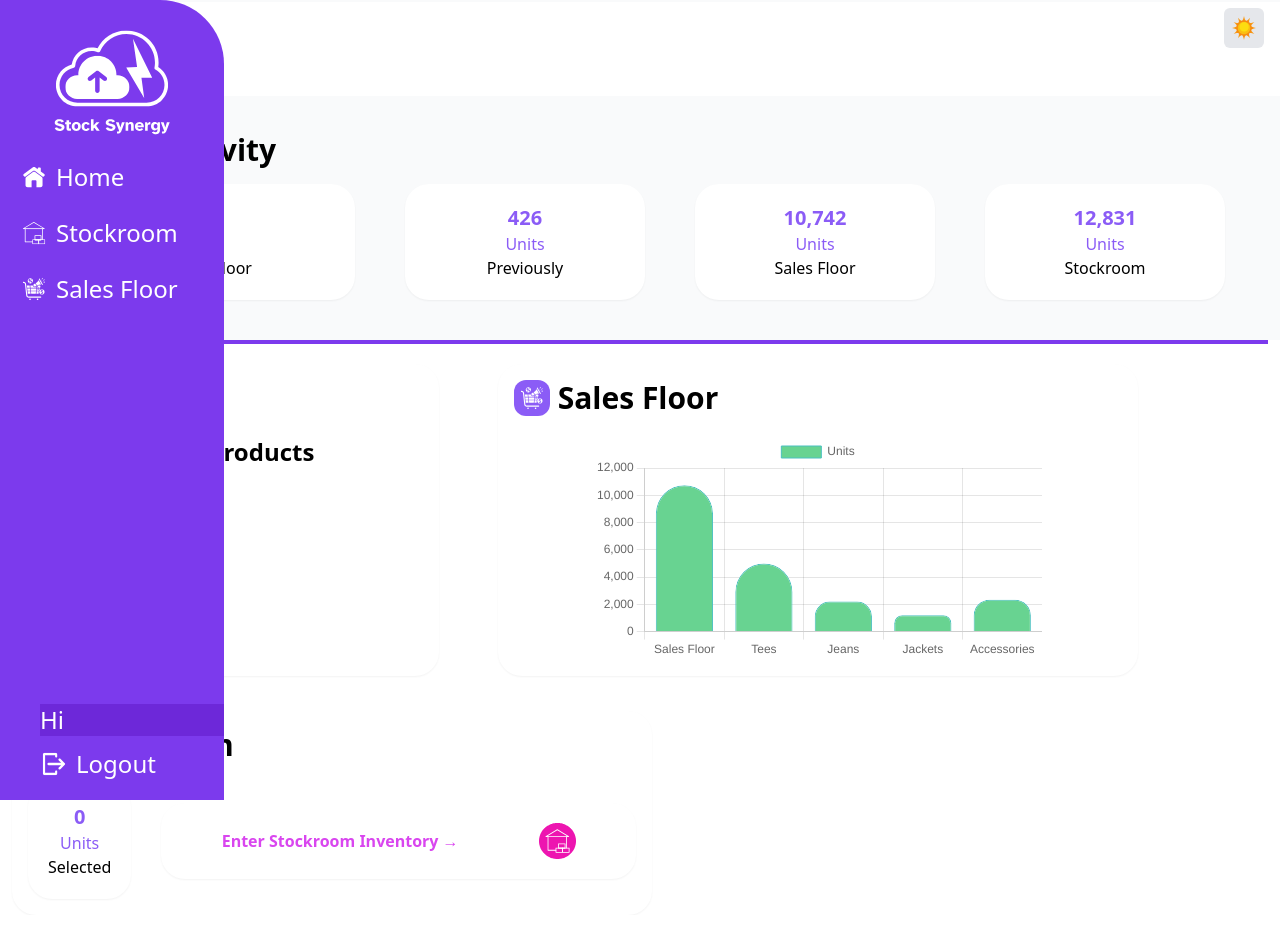
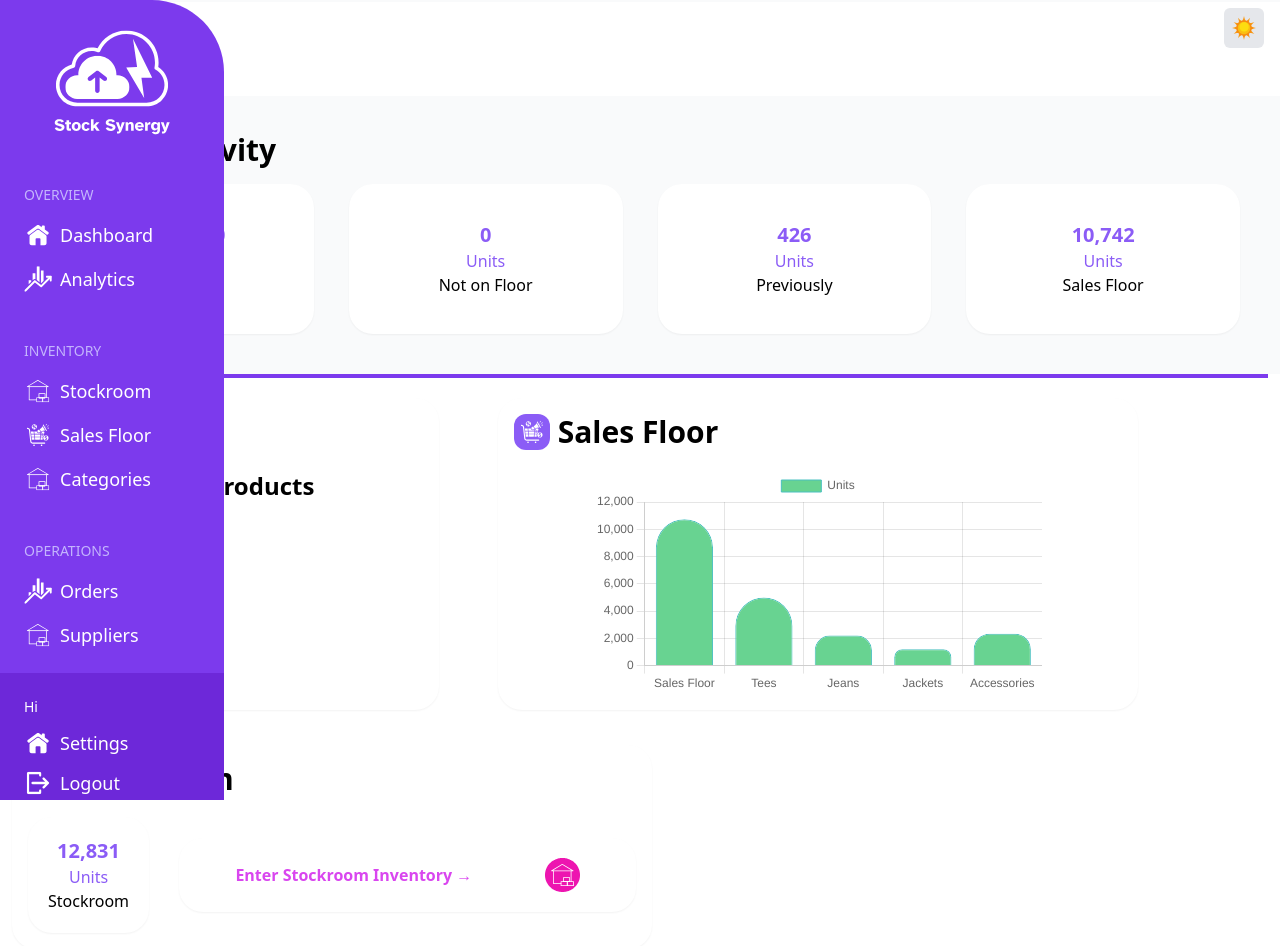
Before and after one commit to MaggPerez/StockSynergy, a React (Vite) app: page /home in a window 1280 px wide. Shown: the top 946 px of the page. Built offline with nearby package versions, Linux system fonts and the light colour scheme; no server answers; the database is empty.

Commit message:
testing new sidebar and created "selected" section in stockroom page

```diff
--- a/src/components/Checkbox.tsx
+++ b/src/components/Checkbox.tsx
@@ -1,12 +1,18 @@
+import { useState, useEffect } from "react";
 
+interface props{
+    onClick?: () => void;
+}
 
+function Checkbox({onClick}: props) {
 
-function Checkbox() {
+    //figure out how to click an item and it moves to selected region
+
     return (
         <div className="flex gap-2">
             <input type="checkbox" id="some_id" className="relative peer shrink-0
              appearance-none w-4 h-4 border-2 border-blue-500 rounded-sm bg-white mt-1 checked:bg-blue-800 checked:border-0"/>
-            <label htmlFor="some_id" className="mt-1">Select</label>
+            <label onClick={onClick} htmlFor="some_id" className="mt-1">Select</label>
             <svg
                 className="absolute w-4 h-4 mt-1 hidden peer-checked:block pointer-events-none "
                 xmlns="https://www.w3.org/2000/svg"
--- a/src/components/Dashboard.tsx
+++ b/src/components/Dashboard.tsx
@@ -1,10 +1,17 @@
-import { Link } from "react-router-dom";
-import DarkModeToggle from "./DarkModeToggle";
-import PageHeader from "./PageHeader";
+import { useState, useEffect } from "react"
+import { getNotOnFloorNum } from "../components/ProductList";
+import { generateSales } from "../script";
+export default function Dashboard() {
+    let current_sales = generateSales();
 
+    const [NOF, setNOF] = useState<number | string>("Loading");
+        useEffect(() =>{
 
-export default function Dashboard() {
-    let name = localStorage.getItem('username');
+            async function fetchNOF() {
+                setNOF(await getNotOnFloorNum());
+            }
+            fetchNOF();
+        }, [])
 
 
     return (
@@ -18,44 +25,44 @@ export default function Dashboard() {
 
             </div>
 
-            <div className="flex gap-[35px] flex-wrap justify-center text-center items-center pb-10 px-10
+            <div className="flex gap-[35px] overflow-x-auto text-center items-center pb-10 px-10 w-full
             lg:justify-evenly">
 
+                {/* Overview of current sales */}
+                <div className="min-w-[150px] h-[150px] rounded-3xl bg-white dark:bg-common-black p-5 shadow-sm dark:shadow-2xl
+                flex flex-col justify-center items-center lg:w-1/4">
+                    <div>
+                        <p className="text-violet-500 font-bold text-xl">${current_sales}</p>
+                        <p className="text-violet-500">Sales</p>
+                        <h3>Generated</h3>
+                    </div>
+                </div>
+
                 {/* Overview of Not on Floor */}
-                <div className="w-1/3 rounded-3xl bg-white dark:bg-common-black p-5 shadow-sm dark:shadow-2xl flex justify-around
-                lg:w-1/4">
+                <div className="min-w-[150px] h-[150px] rounded-3xl bg-white dark:bg-common-black p-5 shadow-sm dark:shadow-2xl
+                flex flex-col justify-center items-center lg:w-1/4">
                     <div>
-                        <p className="text-violet-500 font-bold text-xl">521</p>
+                        <p className="text-violet-500 font-bold text-xl">{NOF}</p>
                         <p className="text-violet-500">Units</p>
                         <h3>Not on Floor</h3>
                     </div>
+                </div>
 
-
-                </div>
-                <div className="w-1/3 rounded-3xl bg-white dark:bg-common-black p-5 shadow-sm dark:shadow-2xl
-                lg:w-1/5">
+                {/* Previously Units */}
+                <div className="min-w-[150px] h-[150px] rounded-3xl bg-white dark:bg-common-black p-5 shadow-sm dark:shadow-2xl
+                flex flex-col justify-center items-center lg:w-1/4">
                         <p className="text-violet-500 font-bold text-xl">426</p>
                         <p className="text-violet-500">Units</p>
                         <h3>Previously</h3>
                     </div>
 
                 {/* Sales floor units */}
-                <div className="w-1/3 rounded-3xl bg-white dark:bg-common-black p-5 shadow-sm dark:shadow-2xl
-                lg:w-1/5">
+                <div className="min-w-[150px] h-[150px] rounded-3xl bg-white dark:bg-common-black p-5 shadow-sm dark:shadow-2xl
+                flex flex-col justify-center items-center lg:w-1/4">
                     <p className="text-violet-500 font-bold text-xl">10,742</p>
                     <p className="text-violet-500">Units</p>
                     <h3>Sales Floor</h3>
                 </div>
-
-                {/* Stockroom unit */}
-                <div className="w-1/3 rounded-3xl bg-white dark:bg-common-black p-5 shadow-sm dark:shadow-2xl
-                lg:w-1/5">
-                    <p className="text-violet-500 font-bold text-xl">12,831</p>
-                    <p className="text-violet-500">Units</p>
-                    <h3>Stockroom</h3>
-                </div>
-
-
 
 
             </div>
--- a/src/components/Products.tsx
+++ b/src/components/Products.tsx
@@ -4,7 +4,8 @@ import ProductList from "./ProductList";
 
 
 // Define a type for the selected product category
-type CategoryType = 'M_Tees' | 'M_Shorts' | 'M_Jackets' | 'M_Belts' | 'M_Sweaters' | 'M_Sandals' | null;
+type CategoryType = 'M_Tees' | 'M_Shorts' | 'M_Jackets' | 'M_Belts' | 'M_Sweaters' | 'M_Sandals' |
+'selected' | null;
 
 function Products() {
     // Use a type for selectedProduct to ensure it's one of the CategoryType or null
@@ -46,6 +47,11 @@ function Products() {
                     <h2 className="text-xl font-bold pl-4 pt-2">Men's Sandals</h2>
                     <p className="text-center text-green-700 dark:text-[#00FF7F]">Nothing to be restocked</p>
                 </div>
+            case 'selected':
+                return <div>
+                <h2 className="text-xl font-bold pl-4 pt-2">Items Selected</h2>
+                <p className="text-center text-green-700 dark:text-[#00FF7F]">Items Selected</p>
+            </div>
 
             default:
                 return <div className="p-4">Select a category to view products</div>
@@ -63,6 +69,7 @@ function Products() {
                 <ProductButtons categoryType='M_Belts' onClick={() => handleProductClick('M_Belts')} />
                 <ProductButtons categoryType='M_Sweaters' onClick={() => handleProductClick('M_Sweaters')} />
                 <ProductButtons categoryType='M_Sandals' onClick={() => handleProductClick('M_Sandals')} />
+                <ProductButtons categoryType='Selected' onClick={() => handleProductClick('selected')} />
             </div>
             <hr className="border-gray-200 dark:border-gray-600" />
             {renderProductContent()}
--- a/src/components/Sidebar.tsx
+++ b/src/components/Sidebar.tsx
@@ -5,7 +5,6 @@ import DarkModeToggle from "./DarkModeToggle";
 
 const Sidebar = () => {
     const [isSidebarOpen, setIsSidebarOpen] = useState<boolean>(false);  // Typing state as boolean
-    const navigate = useNavigate();
 
     const name: string | null = sessionStorage.getItem("username");  // name is either a string or null
 
@@ -18,7 +17,8 @@ const Sidebar = () => {
         <>
 
             <div>
-                <nav id="sidebar" className={`${isSidebarOpen ? "md:w-1/3 w-1/2" : "w-0 lg:w-56"} bg-violet-600 w-0 h-screen fixed z-0 top-0 left-0 overflow-x-hidden pt-0 duration-500 rounded-tr-[4em]`}>
+                <nav id="sidebar" className={`${isSidebarOpen ? "md:w-1/3 w-1/2" : "w-0 lg:w-56"} bg-violet-600 w-0 h-screen fixed
+                top-0 left-0 overflow-x-hidden pt-0 duration-500 rounded-tr-[4em] text-lg`}>
 
                     {/* Sidebar Interior */}
                     <div className="flex flex-col h-full text-white font-normal">
@@ -32,10 +32,10 @@ const Sidebar = () => {
                         </div>
 
                         {/* Links */}
-                        <div className="flex flex-col h-full text-2xl">
+                        <div className="flex flex-col h-full">
 
                             {/* Main Links */}
-                            <div className="flex flex-col pl-5 gap-6">
+                            <div className="flex flex-col gap-6 p-6">
                                 <Link to='/home' className="flex gap-2"><img className="w-7" src="/images/home_icon.svg" alt="Home Icon" />Home</Link>
                                 <Link to='/stockroom' className="flex gap-2"><img className="w-7" src="/images/stockroom_logo_white.svg" alt="Restock Icon" />Stockroom</Link>
                                 <Link to='/salesfloor' className="flex gap-2"><img className="w-7" src="/images/sales_floor_white.svg" alt="Sales Floor Icon" />Sales Floor</Link>
--- /dev/null
+++ b/src/components/TestSidebar.tsx
@@ -0,0 +1,109 @@
+
+import React, { useState } from 'react';
+import { Link } from 'react-router-dom';
+import DarkModeToggle from './DarkModeToggle';
+
+const InventorySidebar: React.FC = () => {
+    const [isSidebarOpen, setIsSidebarOpen] = useState<boolean>(true);
+    const name: string | null = sessionStorage.getItem("username");
+
+    const toggleMenu = (): void => {
+        setIsSidebarOpen((prevState) => !prevState);
+    }
+
+    return (
+        <>
+            <div>
+                <nav className={`${isSidebarOpen ? "w-0 lg:w-56" : "w-2/3 md:w-72"} bg-violet-600 w-0 h-screen fixed
+                    top-0 left-0 overflow-x-hidden pt-0 duration-500 rounded-tr-[4em] text-lg`}>
+
+                    <div className="flex flex-col h-full text-white font-normal">
+                        {/* Close Button */}
+                        <a className="flex justify-end text-3xl pr-10 pt-3 lg:p-1 lg:hidden"
+                           href="#"
+                           onClick={toggleMenu}>&times;</a>
+
+                        {/* Logo */}
+                        <div className="flex items-center justify-center pt-3">
+                            <Link to="/home">
+                                <img className="w-10/12 sm:w-8/12 mx-auto"
+                                     src="/images/stock_synergy_all_white.svg"
+                                     alt="Logo" />
+                            </Link>
+                        </div>
+
+                        {/* Navigation Sections */}
+                        <div className="flex flex-col h-full">
+                            {/* Overview Section */}
+                            <div className="flex flex-col gap-4 p-6">
+                                <h3 className="text-sm text-violet-300 uppercase">Overview</h3>
+                                <Link to='/home' className="flex gap-2">
+                                    <img className="w-7" src="/images/home_icon.svg" alt="Home" />
+                                    Dashboard
+                                </Link>
+                                <Link to='/analytics' className="flex gap-2">
+                                    <img className="w-7" src="/images/latest_activity_white.svg" alt="Analytics" />
+                                    Analytics
+                                </Link>
+                            </div>
+
+                            {/* Inventory Section */}
+                            <div className="flex flex-col gap-4 p-6">
+                                <h3 className="text-sm text-violet-300 uppercase">Inventory</h3>
+                                <Link to='/stockroom' className="flex gap-2">
+                                    <img className="w-7" src="/images/stockroom_logo_white.svg" alt="Stockroom" />
+                                    Stockroom
+                                </Link>
+                                <Link to='/salesfloor' className="flex gap-2">
+                                    <img className="w-7" src="/images/sales_floor_white.svg" alt="Sales Floor" />
+                                    Sales Floor
+                                </Link>
+                                <Link to='/categories' className="flex gap-2">
+                                    <img className="w-7" src="/images/stockroom_logo_white.svg" alt="Categories" />
+                                    Categories
+                                </Link>
+                            </div>
+
+                            {/* Operations Section */}
+                            <div className="flex flex-col gap-4 p-6">
+                                <h3 className="text-sm text-violet-300 uppercase">Operations</h3>
+                                <Link to='/orders' className="flex gap-2">
+                                    <img className="w-7" src="/images/latest_activity_white.svg" alt="Orders" />
+                                    Orders
+                                </Link>
+                                <Link to='/suppliers' className="flex gap-2">
+                                    <img className="w-7" src="/images/stockroom_logo_white.svg" alt="Suppliers" />
+                                    Suppliers
+                                </Link>
+                            </div>
+
+                            {/* User Section */}
+                            <div className="flex flex-col gap-3 mt-auto p-6 bg-violet-700">
+                                <p className="text-sm">Hi {name}</p>
+                                <Link to='/settings' className="flex gap-2">
+                                    <img className="w-7" src="/images/home_icon.svg" alt="Settings" />
+                                    Settings
+                                </Link>
+                                <Link to='/logout' className="flex gap-2">
+                                    <img className="w-7" src="/images/logout_icon.svg" alt="Logout" />
+                                    Logout
+                                </Link>
+                            </div>
+                        </div>
+                    </div>
+                </nav>
+
+                {/* Hamburger Menu */}
+                <div className="flex justify-between lg:justify-end items-center px-4 py-2">
+                    <span className={`${isSidebarOpen ? "lg:hidden" : "lg:hidden"} text-5xl cursor-pointer text-violet-600`}
+                          onClick={toggleMenu}>
+                        &#9776;
+                    </span>
+                    <DarkModeToggle />
+                </div>
+            </div>
+        </>
+    );
+}
+
+export default InventorySidebar;
--- a/src/pages/Home.tsx
+++ b/src/pages/Home.tsx
@@ -5,23 +5,22 @@ import Dashboard from "../components/Dashboard";
 import Graph from "../components/Graph";
 import { setDocumentTitle } from "../script.js"
 import PageHeader from "../components/PageHeader";
+import InventorySidebar from '../components/TestSidebar'
 
 
 const Home: React.FC = () => {
     setDocumentTitle("Home");
 
-    // `name` could be a string or null based on sessionStorage result
-    const name: string | null = sessionStorage.getItem("username");
-
     useEffect(() => {
         window.scrollTo(0, 0);
         document.body.style.background = "white";
-    }, []); // Empty array to run once after the first render
+    }, []);
 
     return (
         <>
             <main className="bg-gray-50 dark:bg-common-black text-black dark:text-white h-[200vh] lg:pl-56 lg:duration-300">
-                <Sidebar />
+                {/* <Sidebar /> */}
+                <InventorySidebar />
 
 
                 {/* Title of current page */}
@@ -71,11 +70,12 @@ const Home: React.FC = () => {
                         </header>
 
                         <div className="flex gap-[30px] items-center">
-                            {/* Units selected */}
-                            <div className="w-1/3 rounded-3xl bg-white dark:bg-common-black p-5 shadow-sm dark:shadow-2xl text-center lg:w-1/5">
-                                <p className="text-violet-500 font-bold text-xl">0</p>
+                            {/* Stockroom unit */}
+                            <div className="w-1/3 rounded-3xl bg-white dark:bg-common-black p-5 shadow-sm text-center dark:shadow-2xl
+                            lg:w-1/5">
+                                <p className="text-violet-500 font-bold text-xl">12,831</p>
                                 <p className="text-violet-500">Units</p>
-                                <h3>Selected</h3>
+                                <h3>Stockroom</h3>
                             </div>
 
                             {/* Stockroom Link */}
@@ -84,7 +84,7 @@ const Home: React.FC = () => {
                                 rounded-3xl p-5 cursor-pointer hover:bg-fuchsia-500 hover:text-white dark:hover:bg-fuchsia-500 shadow-sm dark:shadow-2xl
                                 lg:justify-around">
                                     <p>Enter Stockroom Inventory →</p>
-                                    <img className="w-1/4 lg:w-1/12" src="/images/stockroom_logo.svg" alt="" />
+                                    <img className="w-10 lg:w-1/12" src="/images/stockroom_logo.svg" alt="" />
                                 </div>
                             </Link>
                         </div>
--- a/src/pages/SalesFloor.tsx
+++ b/src/pages/SalesFloor.tsx
@@ -3,12 +3,14 @@ import { Link } from "react-router-dom";
 import Sidebar from "../components/Sidebar";
 import PageHeader from "../components/PageHeader";
 import Graph from "../components/Graph";
+import InventorySidebar from "../components/TestSidebar";
 
 function SalesFloor() {
 
     return (
         <main className="lg:pl-56 lg:duration-300 text-black dark:text-white bg-gray-50 dark:bg-common-black h-screen">
-            <Sidebar />
+            {/* <Sidebar /> */}
+            <InventorySidebar />
 
             <PageHeader title="Sales Floor" pathTo="/home" />
 
--- a/src/pages/Stockroom.tsx
+++ b/src/pages/Stockroom.tsx
@@ -1,10 +1,9 @@
-import { Link } from "react-router-dom";
-
 import Sidebar from "../components/Sidebar";
 import PageHeader from "../components/PageHeader";
 import Products from "../components/Products.js";
 import { useEffect, useState } from "react";
 import { getNotOnFloorNum } from "../components/ProductList";
+import InventorySidebar from "../components/TestSidebar";
 
 
 function Stockroom() {
@@ -20,7 +19,8 @@ function Stockroom() {
 
     return (
         <main className="lg:pl-56 lg:duration-300 text-black dark:text-white h-[130vh]">
-            <Sidebar />
+            {/* <Sidebar /> */}
+            <InventorySidebar />
 
             <div className="flex justify-between">
                 <PageHeader title="Stockroom" pathTo="/home" />
--- a/src/script.js
+++ /dev/null
@@ -1,7 +0,0 @@
-import { useEffect } from "react";
-
-export function setDocumentTitle(title){
-    useEffect(() => {
-        document.title = title;
-    }, [title]);
-}
--- /dev/null
+++ b/src/script.ts
@@ -0,0 +1,14 @@
+import { useEffect } from "react";
+
+export function setDocumentTitle(title: string){
+    useEffect(() => {
+        document.title = title;
+    }, [title]);
+}
+
+export function generateSales(){
+    let min = Math.ceil(1000);
+    let max = Math.floor(20000)
+
+    return (Math.floor(Math.random() * (max - min + 1)) + min).toFixed(2);
+}
```
Also changed, not shown: 1 other file (tests, documents, lock files or other folders).
